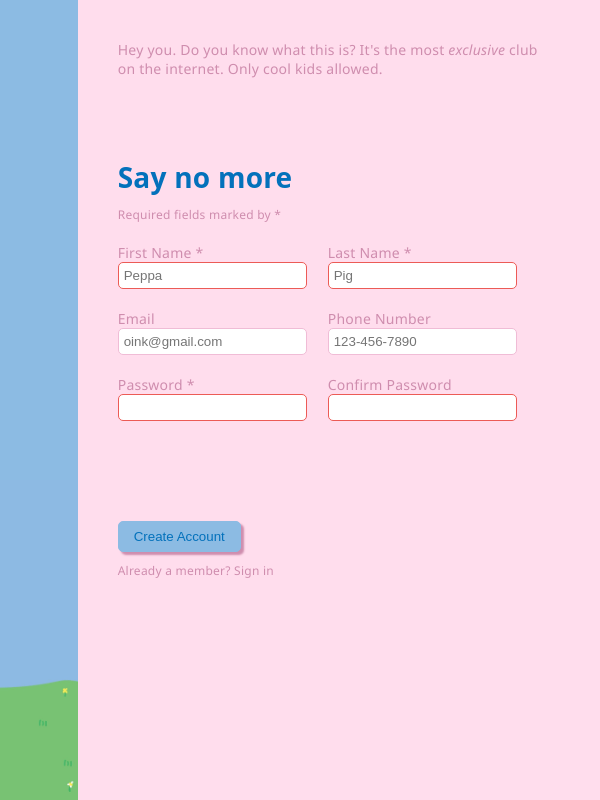
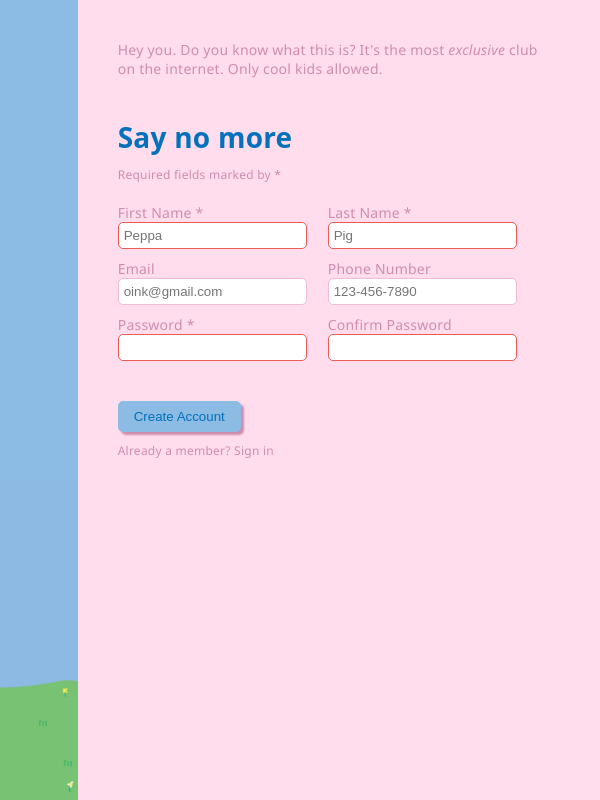
Before and after one commit to denaliazhi/odin-sign-up, a plain HTML site: page index.html in a window 1280 px wide. Shown: the full height of the page, 349-949 px from the left. Drawn offline with Linux system fonts and the light colour scheme; a web font is replaced by a local one.

Commit message:
Replace margin w gap in form fields, Reduce padding between sections

```diff
--- a/styles.css
+++ b/styles.css
@@ -59,10 +59,11 @@ header img:hover {
 .sign-up {
     flex: 2; /* Keep width two-thirds of screen */
     background-color: var(--lightpink);
+    padding-bottom: 40px;
 }
 
 .sign-up > div {
-    padding: 40px;
+    padding: 40px 40px 0;
 }
 
 /* Stuff above form body */
@@ -95,13 +96,13 @@ header img:hover {
     flex-wrap: wrap;
 
     text-align: left;
+    gap: 10px;
 
     width: clamp(100px, 90%, 420px);
 }
 
 .form-field {
     width: clamp(50px, 80%, 200px);
-    margin: 0 10px 20px 0;
 }
 
 label {
```
